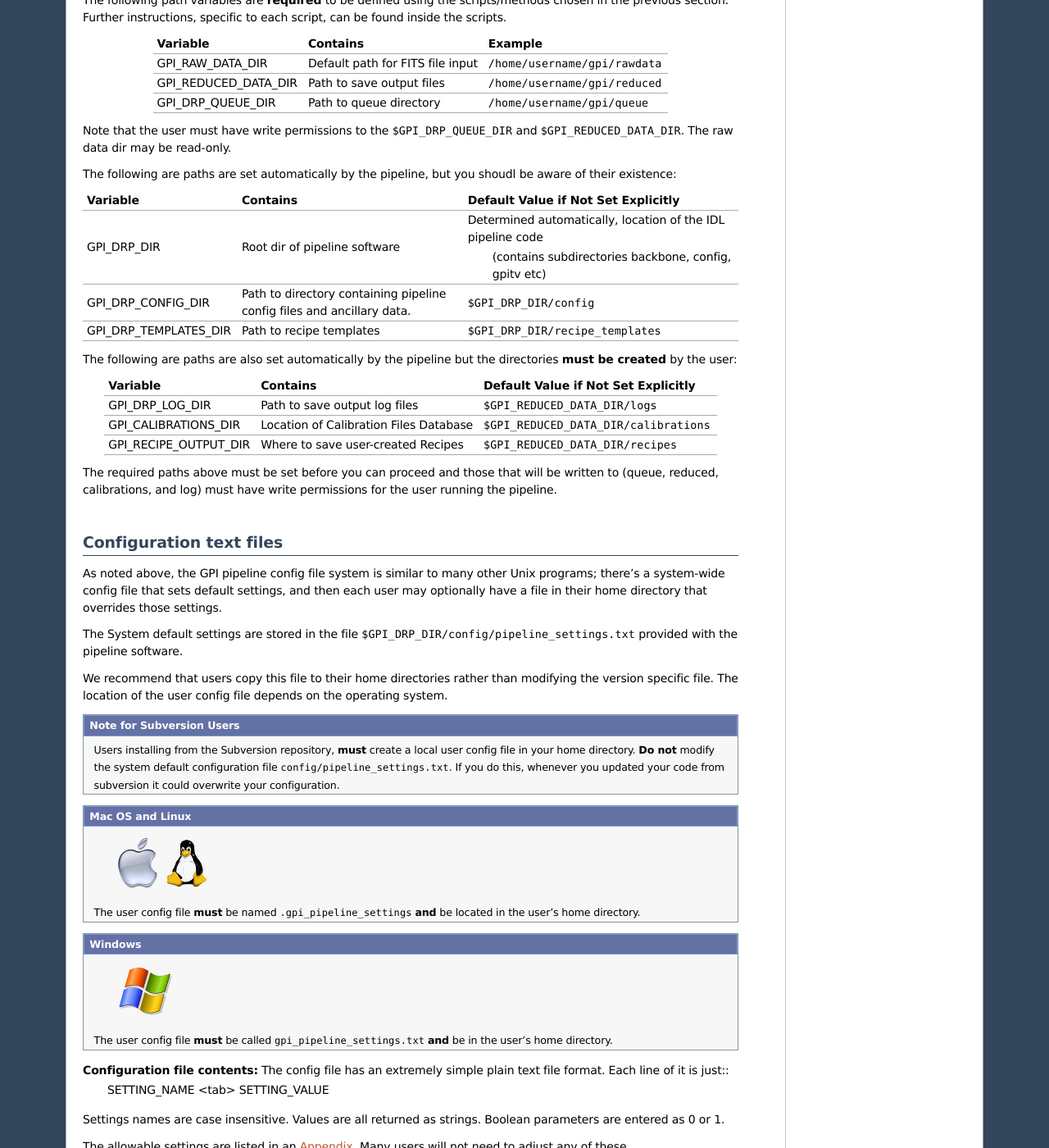
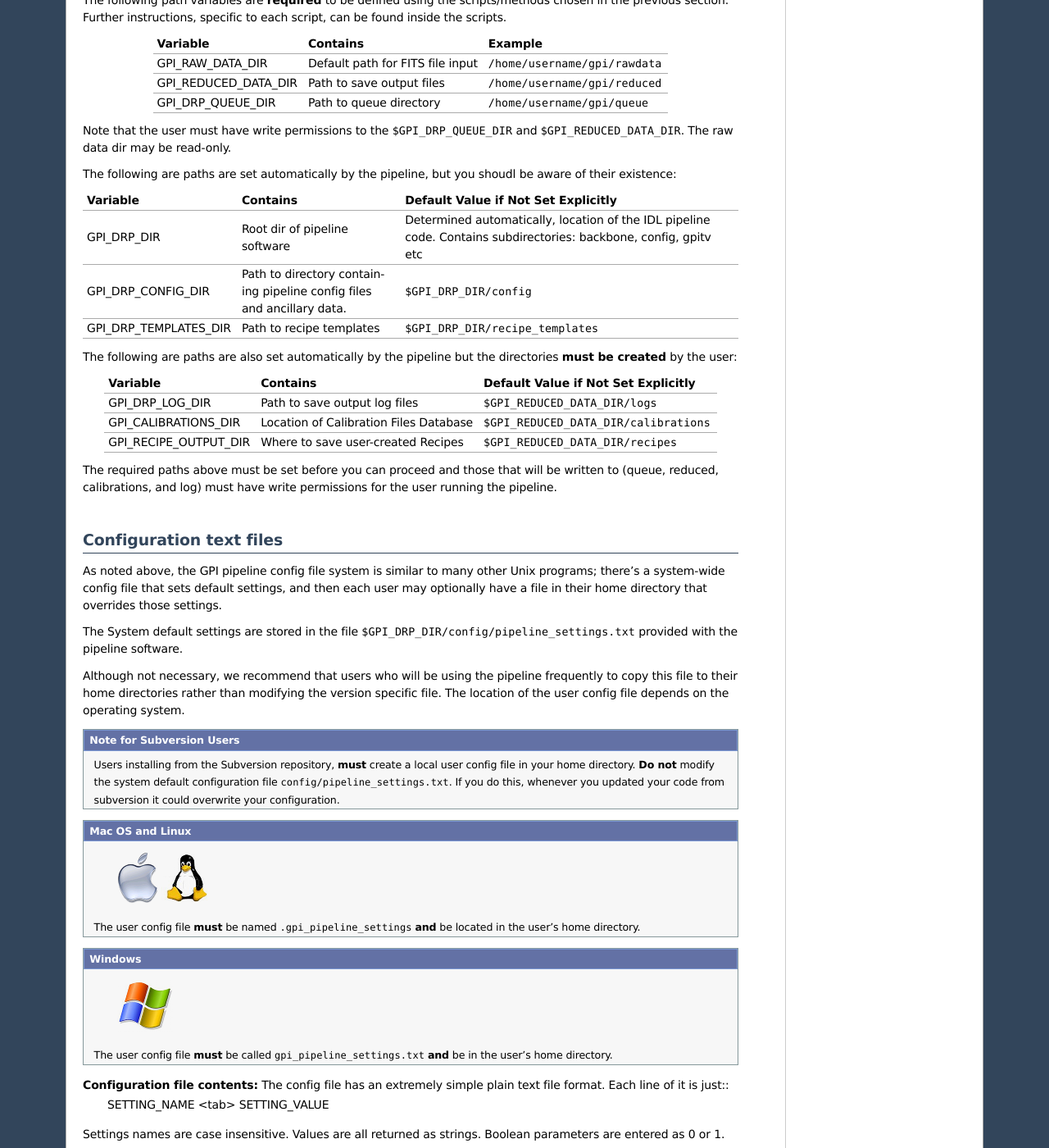
Before and after one commit to geminiplanetimager/gpi_pipeline, a Sphinx documentation site: the page built from documentation/installation/configuration.rst, in a window 1280 px wide and 1400 px high, scrolled down 1390 px. Shown: the whole window at 82% size. Built offline with Sphinx 7.4.7, drawn with Linux system fonts in a browser that asks for light colours; formulas are drawn with MathJax 3; some of the changed lines change nothing that is shown.

Commit message:
fixed problem with a table in configuration.rst

```diff
--- a/documentation/installation/configuration.rst
+++ b/documentation/installation/configuration.rst
@@ -90,26 +90,28 @@ Note that the user must have write permissions to the ``$GPI_DRP_QUEUE_DIR`` and
 
 The following are paths are set automatically by the pipeline, but you shoudl be aware of their existence:
 
-=======================   =======================================   =================================================================
-Variable                   Contains                                 Default Value if Not Set Explicitly
-=======================   =======================================   =================================================================
-GPI_DRP_DIR               Root dir of pipeline software             Determined automatically, location of the IDL pipeline code
-																																		(contains subdirectories backbone, config, gpitv etc)
-GPI_DRP_CONFIG_DIR        Path to directory containing pipeline     ``$GPI_DRP_DIR/config``
-                          config files and ancillary data.
-GPI_DRP_TEMPLATES_DIR     Path to recipe templates                  ``$GPI_DRP_DIR/recipe_templates``
-=======================   =======================================   =================================================================
+======================  =======================================  ===========================================================
+Variable                  Contains                                   Default Value if Not Set Explicitly
+======================  =======================================  ===========================================================
+GPI_DRP_DIR             Root dir of pipeline software             Determined automatically, location of
+                                                                  the IDL pipeline code. Contains
+                                                                  subdirectories: backbone, config,
+                                                                  gpitv etc
+GPI_DRP_CONFIG_DIR      Path to directory containing pipeline    ``$GPI_DRP_DIR/config``
+                        config files and ancillary data.
+GPI_DRP_TEMPLATES_DIR   Path to recipe templates                 ``$GPI_DRP_DIR/recipe_templates``
+======================  =======================================  ===========================================================
 
 
 The following are paths are also set automatically by the pipeline but the directories **must be created** by the user:
 
-=======================   ======================================   ======================================================================
-Variable                  Contains                                  Default Value if Not Set Explicitly
-=======================   ======================================   ======================================================================
-GPI_DRP_LOG_DIR           Path to save output log files             ``$GPI_REDUCED_DATA_DIR/logs``
-GPI_CALIBRATIONS_DIR      Location of Calibration Files Database    ``$GPI_REDUCED_DATA_DIR/calibrations``
-GPI_RECIPE_OUTPUT_DIR     Where to save user-created Recipes        ``$GPI_REDUCED_DATA_DIR/recipes``
-=======================   ======================================   ======================================================================
+======================   ======================================  ==========================================
+Variable                   Contains                                  Default Value if Not Set Explicitly
+======================   ======================================  ==========================================
+GPI_DRP_LOG_DIR          Path to save output log files             ``$GPI_REDUCED_DATA_DIR/logs``
+GPI_CALIBRATIONS_DIR     Location of Calibration Files Database    ``$GPI_REDUCED_DATA_DIR/calibrations``
+GPI_RECIPE_OUTPUT_DIR    Where to save user-created Recipes        ``$GPI_REDUCED_DATA_DIR/recipes``
+======================   ======================================  ==========================================
 
 
 The required paths above must be set before you can proceed and those that will be
@@ -130,7 +132,7 @@ settings.
 The System default settings are stored in the file
 ``$GPI_DRP_DIR/config/pipeline_settings.txt`` provided with the pipeline software.
 
-We recommend that users copy this file to their home directories rather than modifying the version specific file. The location of the user config file depends on the operating system.
+Although not necessary, we recommend that users who will be using the pipeline frequently to copy this file to their home directories rather than modifying the version specific file. The location of the user config file depends on the operating system.
 
 .. admonition:: Note for Subversion Users
 
```
